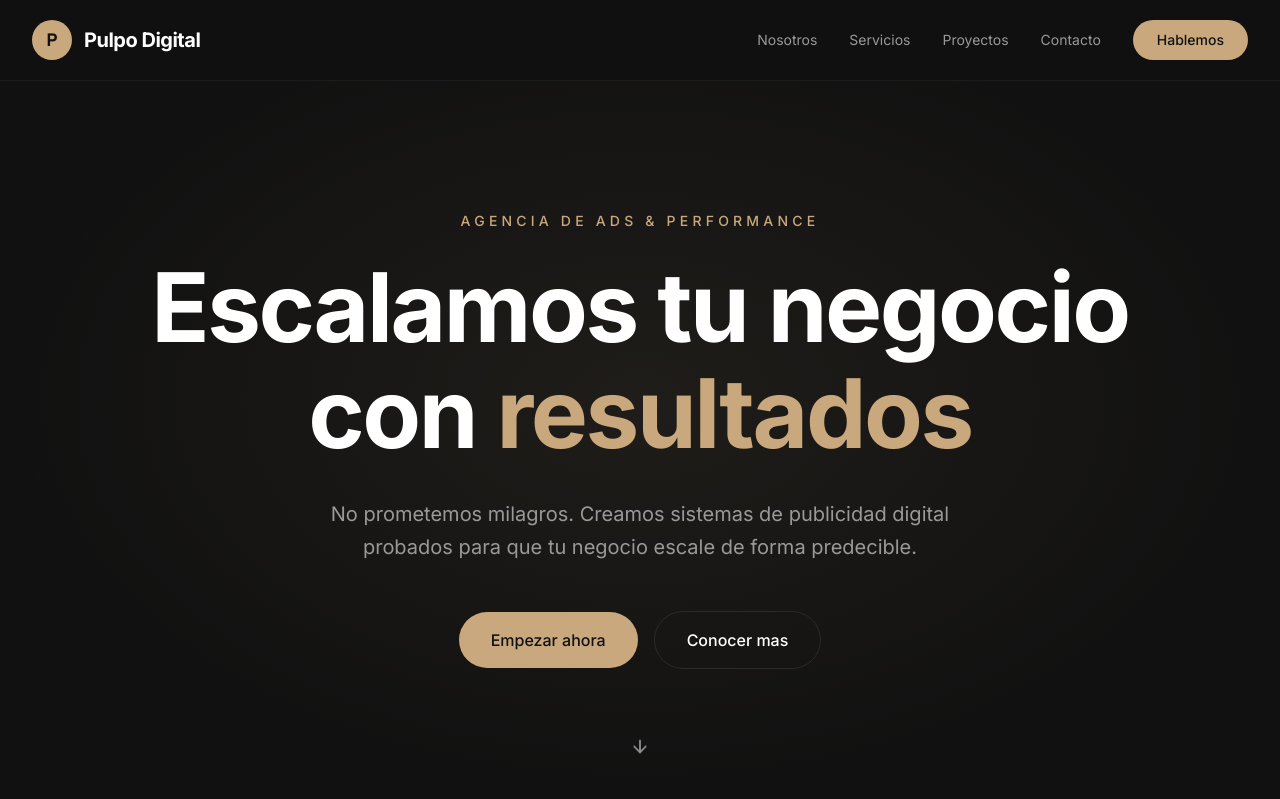
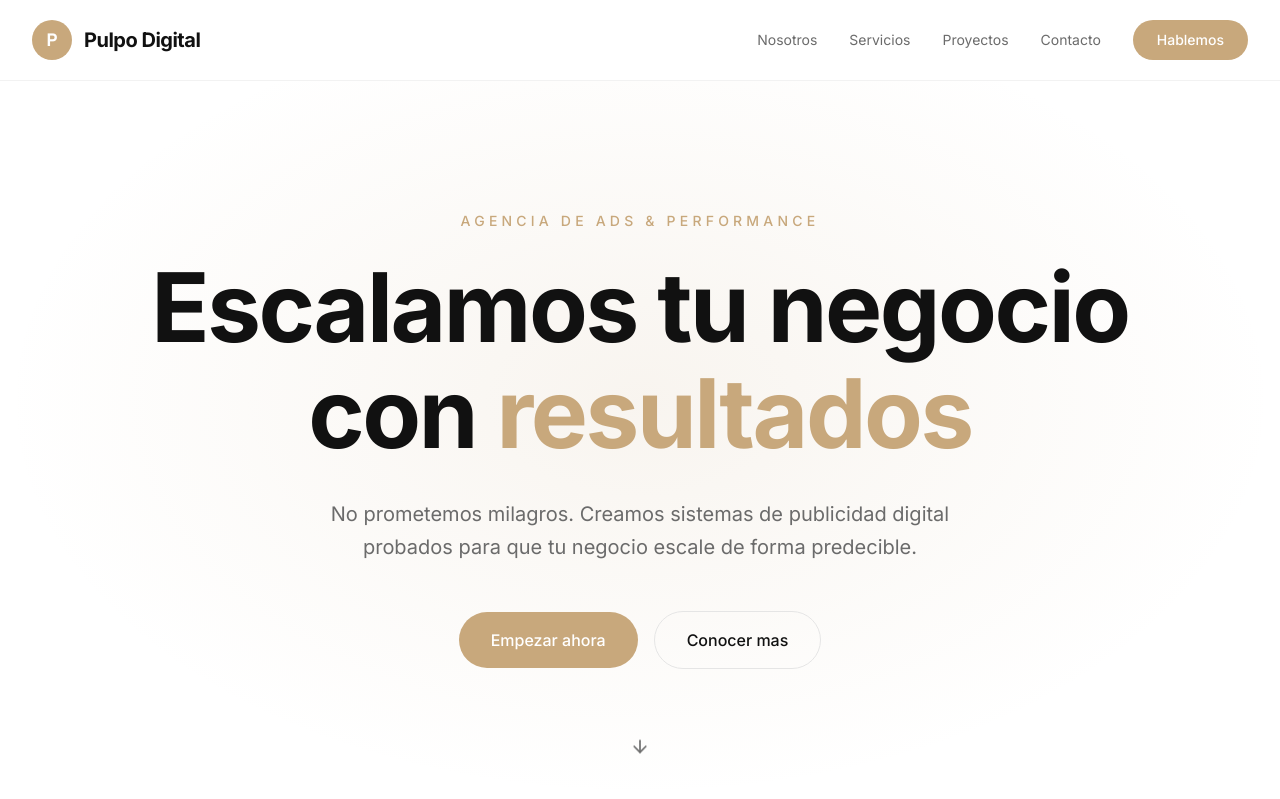
Before and after one commit to alejip/pulpodigitalads, a Next.js app: page / in a window 1280 px wide. Shown: the top 799 px of the page. Built offline with nearby package versions, Linux system fonts and the light colour scheme.

Commit message:
feat: update color palette to light theme
Flip all color tokens and update layout theme color
for consistent light background design.

```diff
--- a/app/globals.css
+++ b/app/globals.css
@@ -1,17 +1,17 @@
 @import "tailwindcss";
 
 @theme {
-  --color-background: #111111;
-  --color-foreground: #ffffff;
-  --color-muted: #1a1a1a;
-  --color-muted-foreground: #999999;
-  --color-card: #181818;
-  --color-card-foreground: #ffffff;
-  --color-border: #2a2a2a;
+  --color-background: #ffffff;
+  --color-foreground: #111111;
+  --color-muted: #f5f5f5;
+  --color-muted-foreground: #6b6b6b;
+  --color-card: #fafafa;
+  --color-card-foreground: #111111;
+  --color-border: #e5e5e5;
   --color-accent: #c8a87c;
-  --color-accent-foreground: #111111;
-  --color-secondary: #1e1e1e;
-  --color-secondary-foreground: #ffffff;
+  --color-accent-foreground: #ffffff;
+  --color-secondary: #f0f0f0;
+  --color-secondary-foreground: #111111;
 
   --font-sans: var(--font-inter);
   --font-mono: var(--font-space-grotesk);
--- a/app/layout.tsx
+++ b/app/layout.tsx
@@ -25,7 +25,7 @@ export const metadata: Metadata = {
 };
 
 export const viewport: Viewport = {
-  themeColor: "#0a0a0a",
+  themeColor: "#ffffff",
 };
 
 export default function RootLayout({
--- a/components/hero.tsx
+++ b/components/hero.tsx
@@ -3,7 +3,7 @@ import { ArrowDown } from "lucide-react";
 export function Hero() {
   return (
     <section className="relative flex min-h-screen flex-col items-center justify-center overflow-hidden px-6 pt-20">
-      <div className="absolute inset-0 bg-[radial-gradient(ellipse_at_center,_rgba(200,168,124,0.08)_0%,_transparent_70%)]" />
+      <div className="absolute inset-0 bg-[radial-gradient(ellipse_at_center,_rgba(200,168,124,0.12)_0%,_transparent_70%)]" />
 
       <div className="relative z-10 mx-auto max-w-5xl text-center">
         <p className="mb-6 text-sm font-medium uppercase tracking-[0.3em] text-accent">
```
